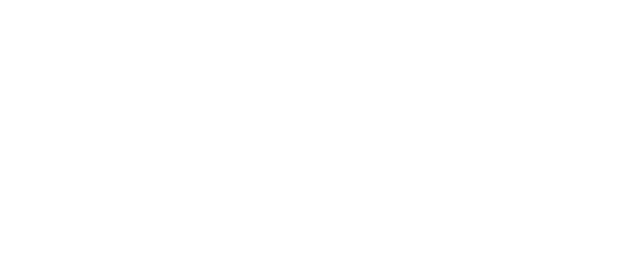
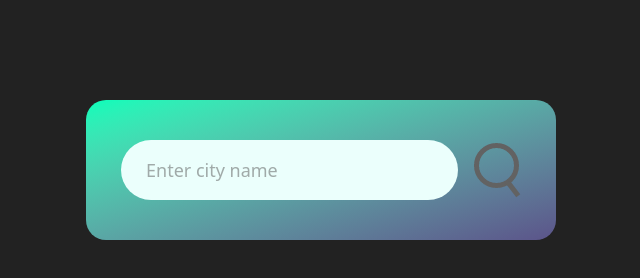
Before and after one commit to Devo-Hacker/miniProject-weatherDashboard-, a website: page index.html in a window 1280 px wide. Shown: the whole page, without its empty margins (319-959 px from the left). Drawn offline with Linux system fonts and the light colour scheme.

Commit message:
updated commit

```diff
--- a/index.html
+++ b/index.html
@@ -6,7 +6,12 @@
     <title>Weather application</title>
     <link rel="stylesheet" href="./src/output.css">
 </head>
-<body>
-
+<body class="bg-[#222]">
+    <div class="w-[90%] max-w-[470px] bg-gradient-to-br from-[#00feba] to-[#5b548a] text-white mx-auto mt-[100px] mb-0 rounded-[20px] px-[35px] py-[40px] text-center">
+        <div class="w-full flex items-center justify-between">
+            <input class="border-0 outline-none bg-[#ebfffc] text-[#555] py-[10px] px-[25px] h-[60px] rounded-[30px] flex-1 mr-4 text-[18px]" type="text" placeholder="Enter city name" spellcheck="false">
+            <button> <img src="images/search.png" alt=""> </button>
+        </div>
+    </div>
 </body>
 </html>
```
Also changed, not shown: src/output.css.
